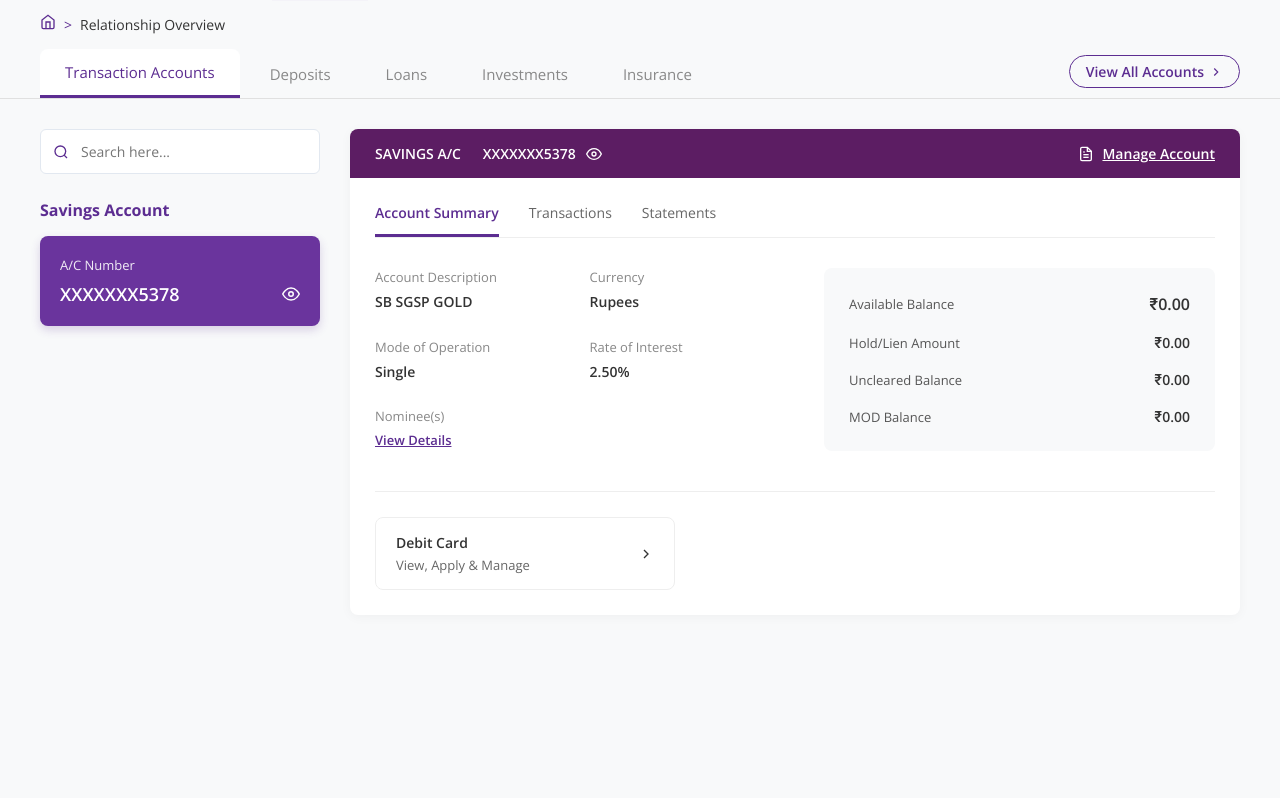
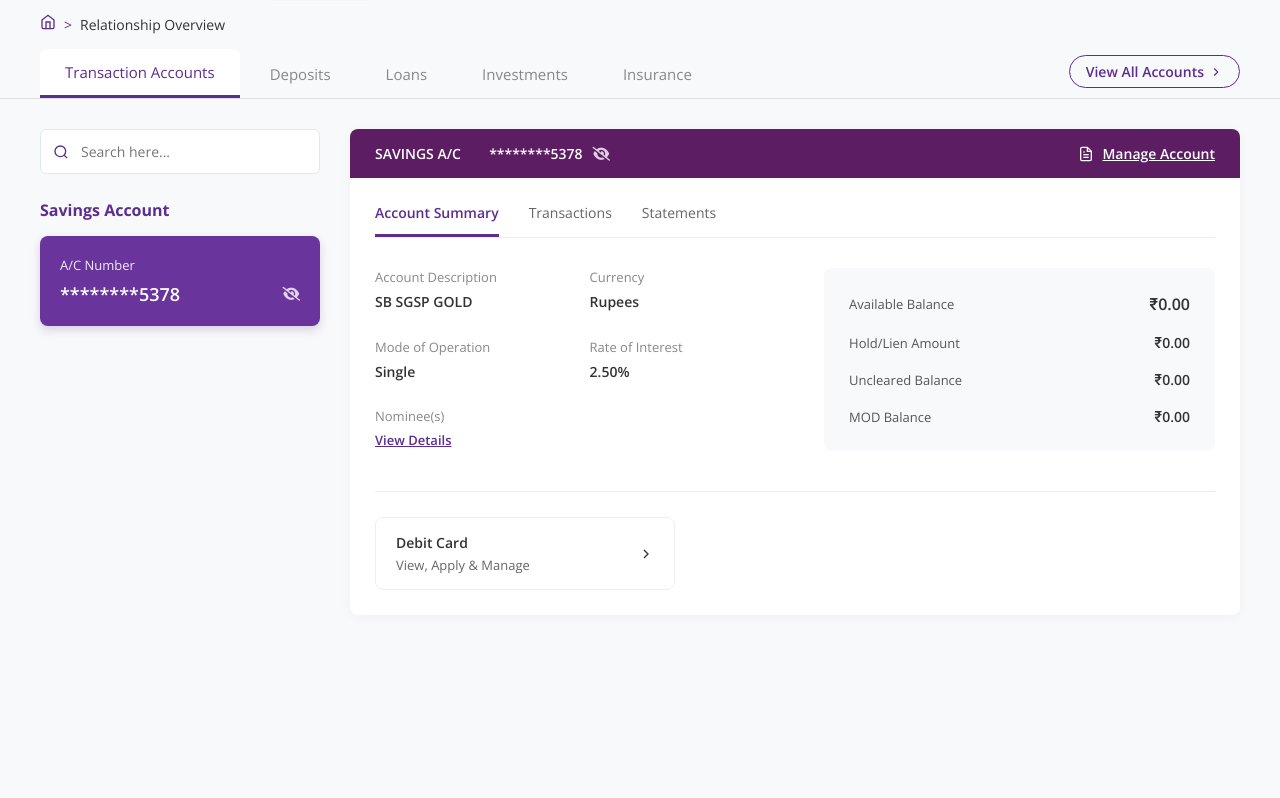
Before and after one commit to NocStaRex/SPX-Banking-Application, a Flask app: page /home/landingPage/manageRelationship/transactionAccounts in a window 1280 px wide. Shown: the part 103-901 px from the top of the page. Run offline with Flask 3, Linux system fonts and the light colour scheme; the visitor is signed in with stand-in values (Sample User, id 1); data that the repository does not hold is empty.

Commit message:
eye action on the acc no. in the account section by default on opening

```diff
--- a/templates/accounts.html
+++ b/templates/accounts.html
@@ -10,6 +10,7 @@
     <link rel="preconnect" href="https://fonts.googleapis.com">
     <link rel="preconnect" href="https://fonts.gstatic.com" crossorigin>
     <link href="https://fonts.googleapis.com/css2?family=Open+Sans:wght@300;400;600;700&family=Roboto+Mono:wght@500;700&display=swap" rel="stylesheet">
+    <link rel="stylesheet" href="https://cdnjs.cloudflare.com/ajax/libs/font-awesome/6.4.0/css/all.min.css">
     <link rel="stylesheet" href="{{ url_for('static', filename='css/style.css') }}">
 </head>
 <body>
@@ -137,9 +138,9 @@
                             <div class="yono-sidebar-title">Savings Account</div>
                             <div class="yono-active-account-card">
                                 <div class="yono-acc-label">A/C Number</div>
-                                <div class="yono-acc-number">
-                                    {{ account_number if account_number else 'XXXXXXX5378' }}
-                                    <svg viewBox="0 0 24 24" width="18" height="18" fill="none" stroke="currentColor" stroke-width="2"><path d="M1 12s4-8 11-8 11 8 11 8-4 8-11 8-11-8-11-8z"></path><circle cx="12" cy="12" r="3"></circle></svg>
+                                <div class="yono-acc-number" style="display: flex; align-items: center; gap: 8px;">
+                                    <span class="account-number-text" data-full-account="{{ account_number if account_number else 'XXXXXXX5378' }}">********{{ (account_number|string)[-4:] if account_number else '5378' }}</span>
+                                    <i class="fas fa-eye-slash toggle-account-visibility" style="cursor: pointer; opacity: 0.8; font-size: 14px;"></i>
                                 </div>
                             </div>
                         </div>
@@ -149,7 +150,11 @@
                     <div class="yono-main-panel" id="yono-main-content-area">
                         <div class="yono-main-header">
                             <div class="yono-main-header-left">
-                                <span>SAVINGS A/C &nbsp;&nbsp;&nbsp;&nbsp; {{ account_number if account_number else 'XXXXXXX5378' }} <svg viewBox="0 0 24 24" width="16" height="16" fill="none" stroke="currentColor" stroke-width="2"><path d="M1 12s4-8 11-8 11 8 11 8-4 8-11 8-11-8-11-8z"></path><circle cx="12" cy="12" r="3"></circle></svg></span>
+                                <span style="display: flex; align-items: center; gap: 10px;">
+                                    SAVINGS A/C &nbsp;&nbsp;&nbsp;&nbsp;
+                                    <span class="account-number-text" data-full-account="{{ account_number if account_number else 'XXXXXXX5378' }}">********{{ (account_number|string)[-4:] if account_number else '5378' }}</span>
+                                    <i class="fas fa-eye-slash toggle-account-visibility" style="cursor: pointer; opacity: 0.8; font-size: 14px;"></i>
+                                </span>
                             </div>
                             <a href="#" class="yono-main-header-right">
                                 <svg viewBox="0 0 24 24" width="16" height="16" fill="none" stroke="currentColor" stroke-width="2"><path d="M14 2H6a2 2 0 0 0-2 2v16a2 2 0 0 0 2 2h12a2 2 0 0 0 2-2V8z"></path><polyline points="14 2 14 8 20 8"></polyline><line x1="16" y1="13" x2="8" y2="13"></line><line x1="16" y1="17" x2="8" y2="17"></line><polyline points="10 9 9 9 8 9"></polyline></svg>
@@ -372,5 +377,29 @@
     </div>
 
     <script src="{{ url_for('static', filename='js/script.js') }}"></script>
+    <script>
+        document.addEventListener("DOMContentLoaded", () => {
+            const toggleButtons = document.querySelectorAll('.toggle-account-visibility');
+            toggleButtons.forEach(btn => {
+                btn.addEventListener('click', function() {
+                    const textSpan = this.previousElementSibling;
+                    const fullAccount = textSpan.getAttribute('data-full-account');
+                    const last4 = fullAccount ? fullAccount.slice(-4) : 'XXXX';
+
+                    if (this.classList.contains('fa-eye-slash')) {
+                        // Currently masked, switch to full unmasked number
+                        textSpan.textContent = fullAccount;
+                        this.classList.remove('fa-eye-slash');
+                        this.classList.add('fa-eye');
+                    } else {
+                        // Currently unmasked, switch back to masked
+                        textSpan.textContent = '********' + last4;
+                        this.classList.remove('fa-eye');
+                        this.classList.add('fa-eye-slash');
+                    }
+                });
+            });
+        });
+    </script>
 </body>
 </html>
```
